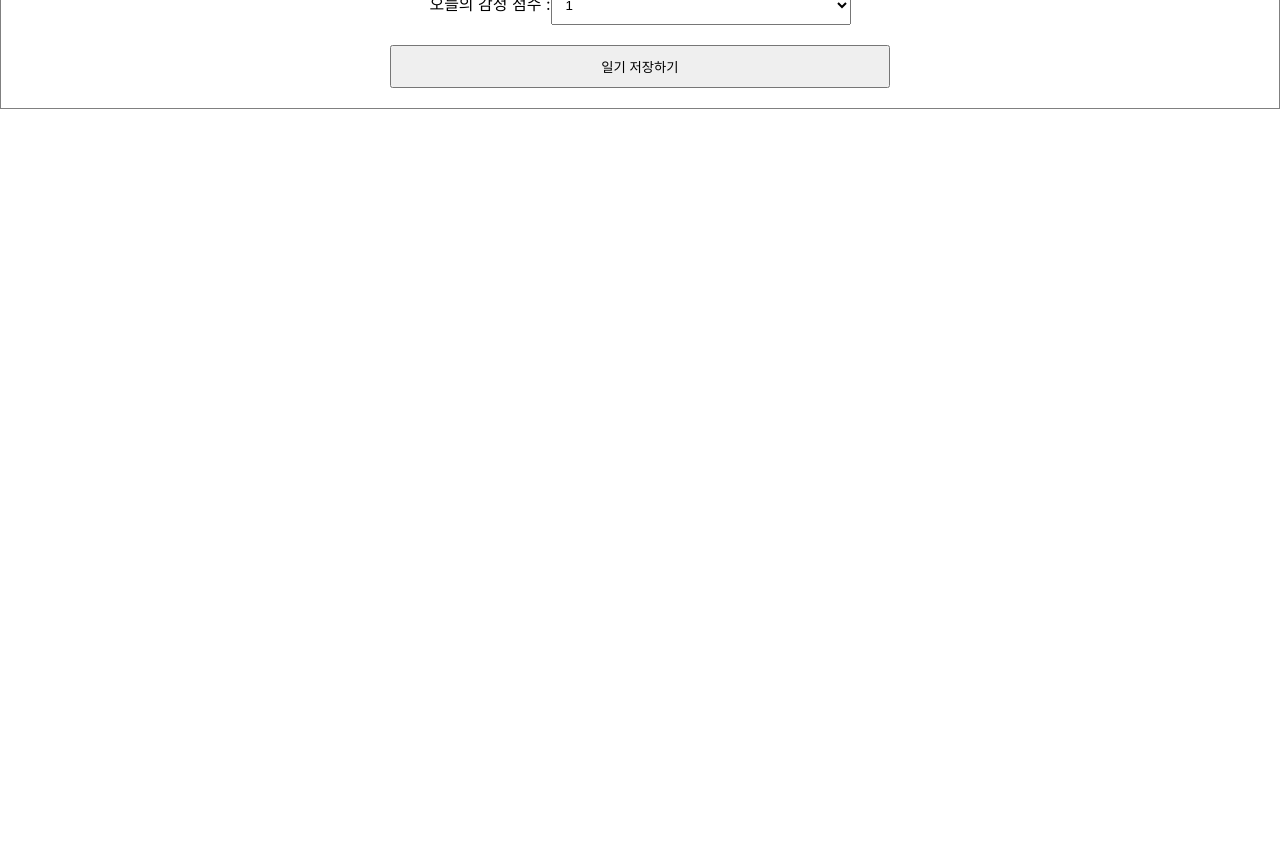
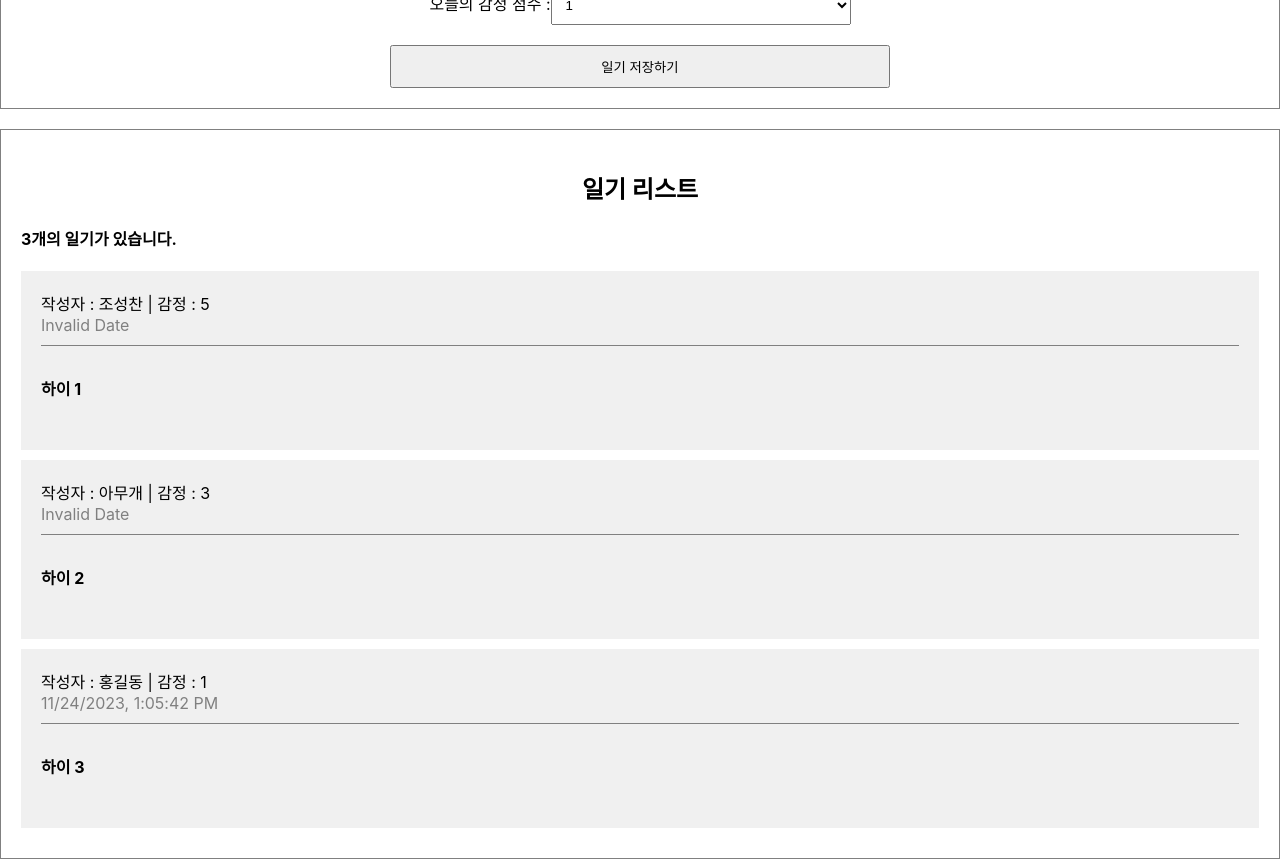
Before and after one commit to zerocalorie1226/Project, a React (Create React App) app in the folder 한입 리액트/simplediary/: page / in a window 1280 px wide. Shown: the part 440-1299 px from the top of the page. Before the commit the page ends 800 px from the top, so only its background shows below. Built offline with nearby package versions, Linux system fonts and the light colour scheme.

Commit message:
리스트 렌더링

```diff
--- a/한입 리액트/simplediary/src/App.css
+++ b/한입 리액트/simplediary/src/App.css
@@ -26,3 +26,36 @@
   padding: 10px;
   cursor: pointer;
 }
+
+/* List */
+.DiaryList {
+  border: 1px solid gray;
+  padding: 20px;
+  margin-top: 20px;
+}
+.DiaryList h2 {
+  text-align: center;
+}
+
+/* Item */
+.DiaryItem {
+  background-color: rgb(240, 240, 240);
+  margin-bottom: 10px;
+  padding: 20px;
+}
+
+.info {
+  border-bottom: 1px solid gray;
+  padding-bottom: 10px;
+  margin-bottom: 10px;
+}
+
+.date {
+  color: gray;
+}
+
+.content {
+  font-weight: bold;
+  margin-bottom: 30px;
+  margin-top: 30px;
+}
--- a/한입 리액트/simplediary/src/App.js
+++ b/한입 리액트/simplediary/src/App.js
@@ -1,11 +1,37 @@
 import "./App.css";
 import DiaryEditor from "./DiaryEditor";
+import DiaryList from "./DiaryList";
 
 function App() {
+  const dummyList = [
+    {
+      id: 1,
+      author: "조성찬",
+      content: "하이 1",
+      emotion: 5,
+      creted_date: new Date().getTime(),
+    },
+    {
+      id: 2,
+      author: "아무개",
+      content: "하이 2",
+      emotion: 3,
+      creted_date: new Date().getTime(),
+    },
+    {
+      id: 3,
+      author: "홍길동",
+      content: "하이 3",
+      emotion: 1,
+      created_date: new Date().getTime(),
+    },
+  ];
+
   return (
     <div className="App">
       <h2>일기장</h2>
       <DiaryEditor />
+      <DiaryList diaryList={dummyList} />
     </div>
   );
 }
--- /dev/null
+++ b/한입 리액트/simplediary/src/DiaryItem.js
@@ -0,0 +1,15 @@
+const DiaryItem = ({ author, content, created_date, emotion, id }) => {
+  return (
+    <div className="DiaryItem">
+      <div className="info">
+        <span>
+          작성자 : {author} | 감정 : {emotion}{" "}
+        </span>
+        <br />
+        <span className="date">{new Date(created_date).toLocaleString()} </span>
+      </div>
+      <div className="content">{content}</div>
+    </div>
+  );
+};
+export default DiaryItem;
--- /dev/null
+++ b/한입 리액트/simplediary/src/DiaryList.js
@@ -0,0 +1,16 @@
+import DiaryItem from "./DiaryItem";
+
+const DiaryList = ({ diaryList }) => {
+  return (
+    <div className="DiaryList">
+      <h2>일기 리스트</h2>
+      <h4>{diaryList.length}개의 일기가 있습니다.</h4>
+      <div>
+        {diaryList.map((it) => (
+          <DiaryItem key={it.id} {...it} />
+        ))}
+      </div>
+    </div>
+  );
+};
+export default DiaryList;
```
